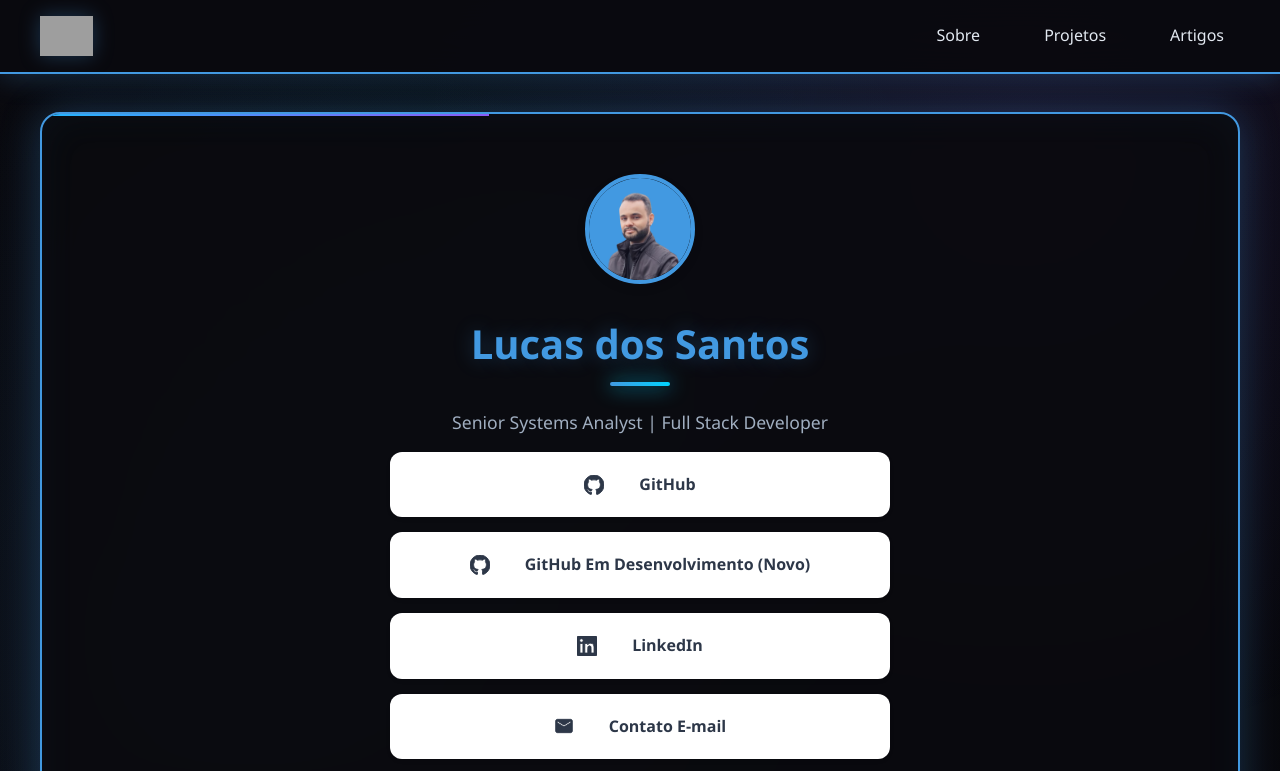
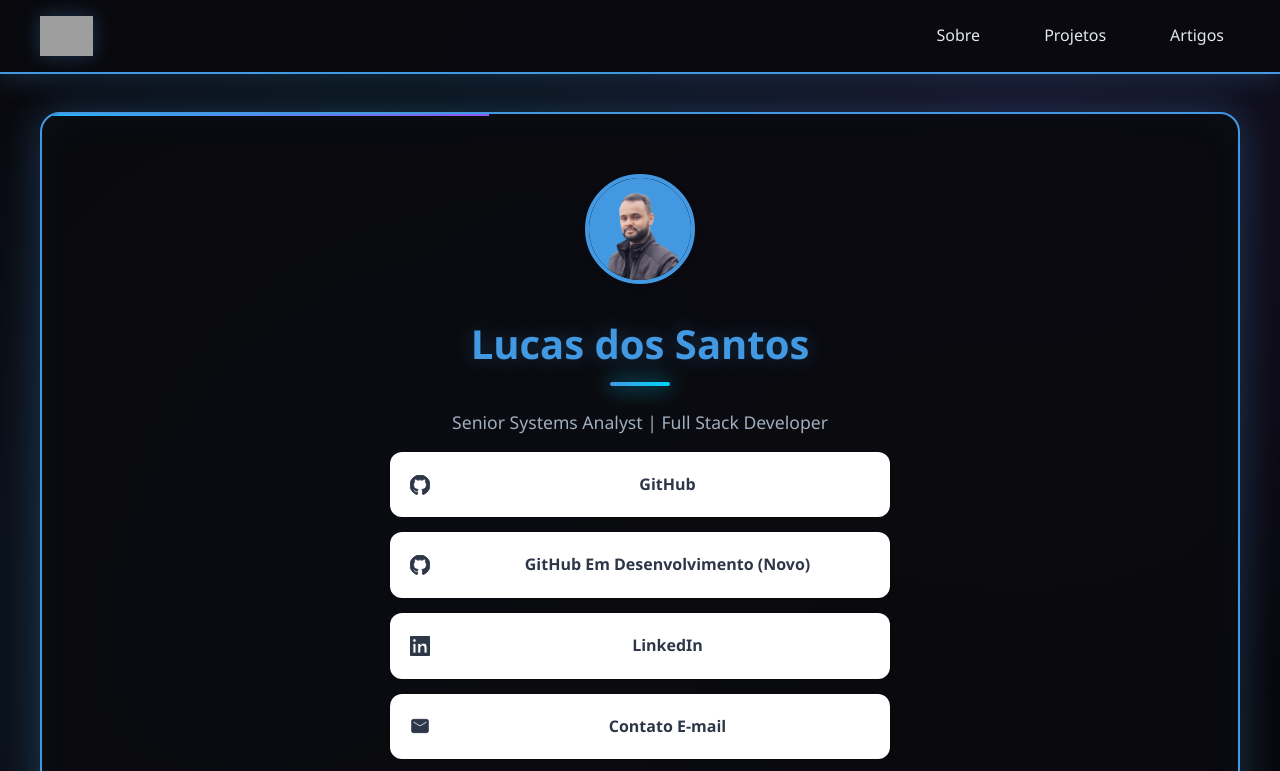
Before and after one commit to dossantoslucasdev/portifolio, a plain HTML site: page index.html in a window 1280 px wide. Shown: the top 771 px of the page. Drawn offline with Linux system fonts and the light colour scheme; no server answers; grey boxes are pictures that could not be loaded; animation ran at ten frames a second.

Commit message:
new style in links

```diff
--- a/style.css
+++ b/style.css
@@ -1119,7 +1119,7 @@
 .link-card {
     display: flex;
     align-items: center;
-    justify-content: center;
+    justify-content: flex-start;
     gap: 15px;
     padding: 18px;
     background: #ffffff;
@@ -1130,6 +1130,12 @@
     font-weight: 600;
     transition: all 0.3s cubic-bezier(0.4, 0, 0.2, 1);
     box-shadow: 0 2px 5px rgba(0,0,0,0.05);
+    position: relative;
+}
+
+.link-card span {
+    flex: 1;
+    text-align: center;
 }
 
 .link-card:hover {
```
